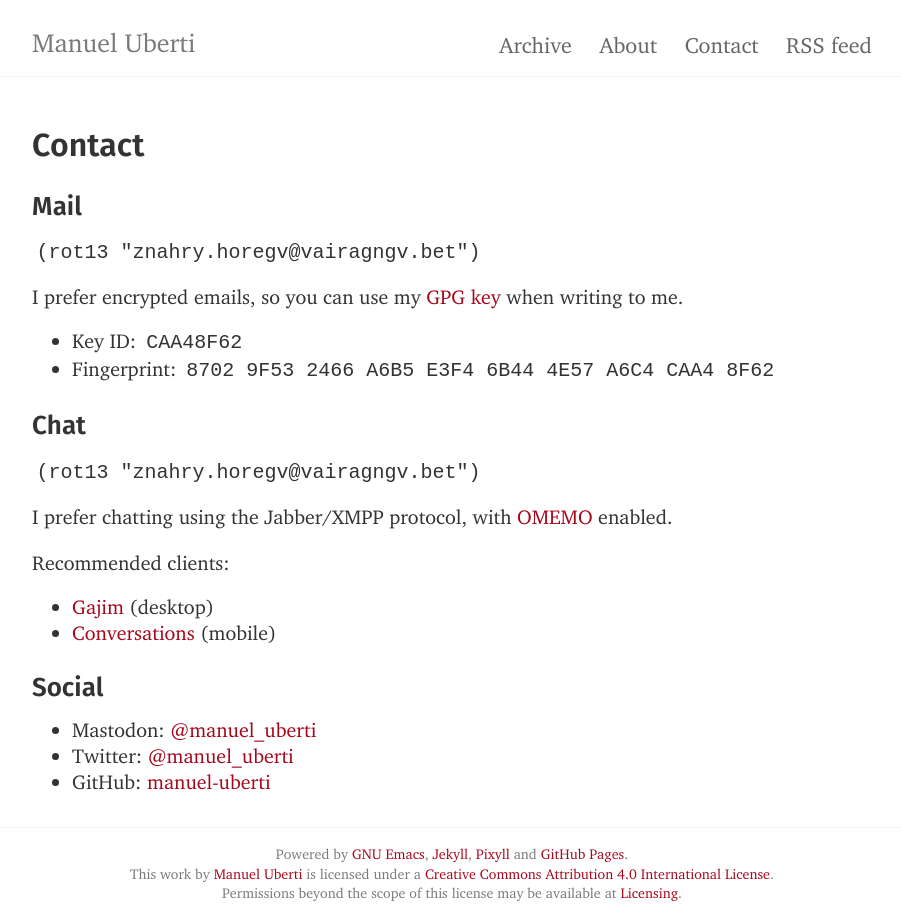
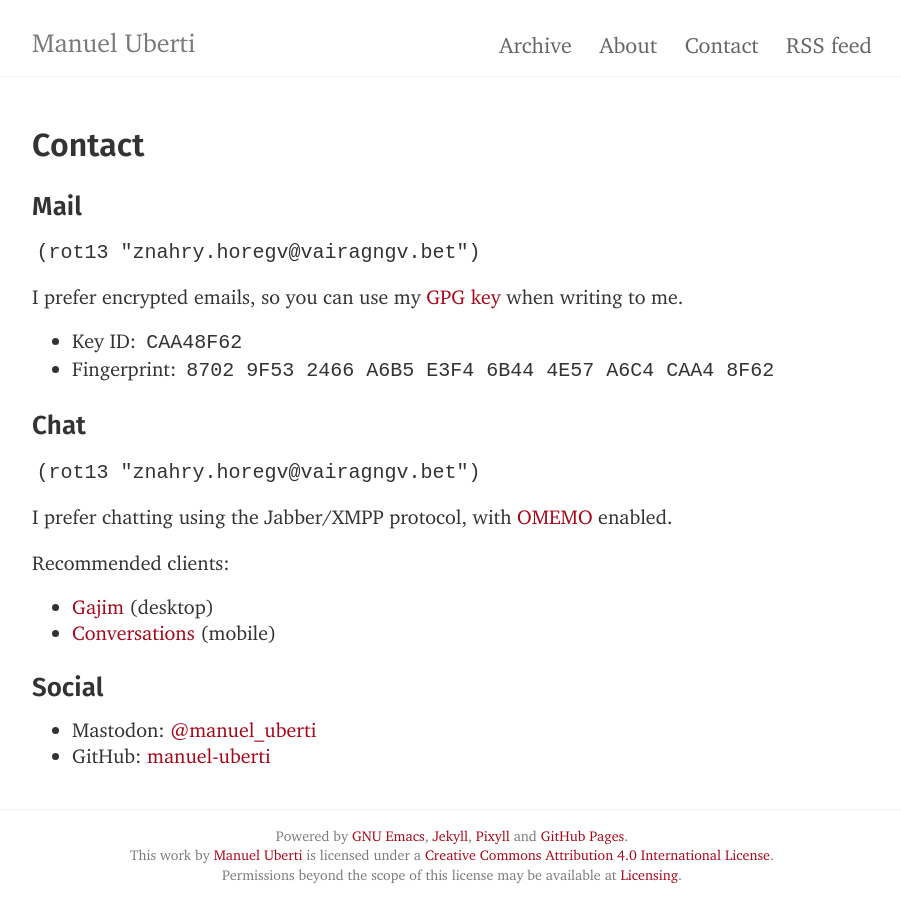
Before and after one commit to manuel-uberti/manuel-uberti.github.io, a Jekyll site: the page built from contact.md, in a window 1280 px wide. Shown: the whole page, without its empty margins (188-1089 px from the left). Built offline with Jekyll 4.4.1, drawn with Linux system fonts in a browser that asks for light colours; some web fonts are replaced.

Commit message:
Remove Twitter

```diff
--- a/contact.md
+++ b/contact.md
@@ -28,5 +28,4 @@ Recommended clients:
 
 ### Social ###
 - Mastodon: [@manuel_uberti](https://functional.cafe/@manuel_uberti)
-- Twitter: [@manuel_uberti](https://twitter.com/manuel_uberti)
 - GitHub: [manuel-uberti](https://github.com/manuel-uberti)
```
